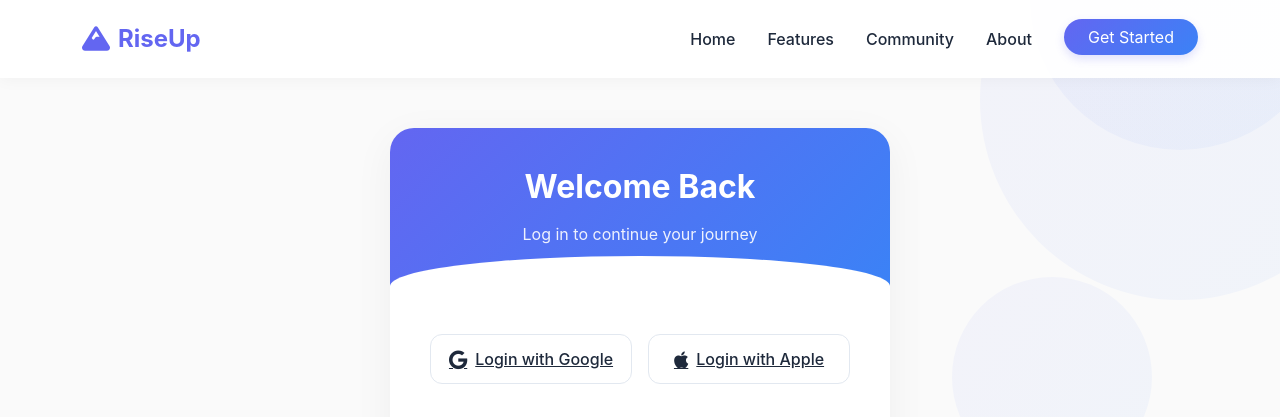
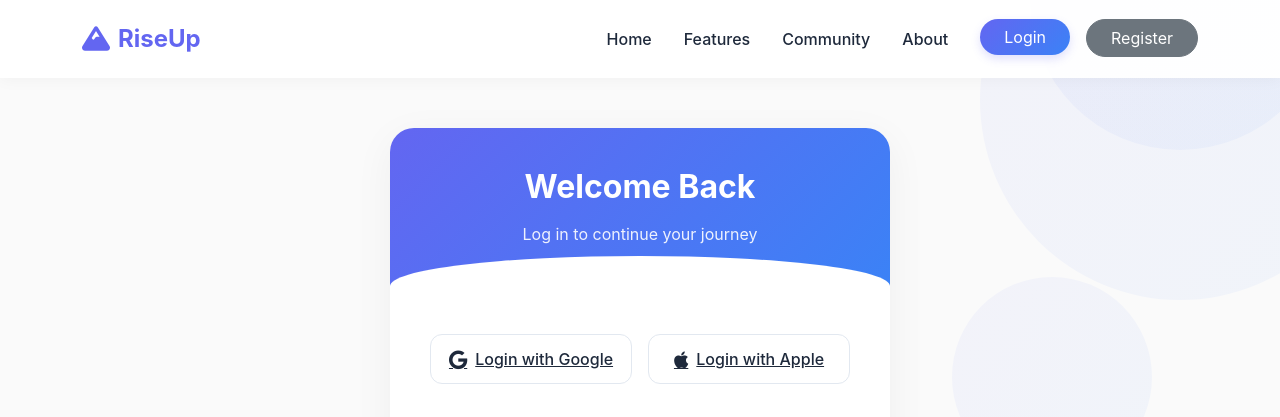
Before and after one commit to openaixander/RiseUp, a Django app: page /accounts/login/ in a window 1280 px wide. Shown: the top 417 px of the page. Run offline with Django 4.2, Linux system fonts and the light colour scheme; parts of the project's set-up code (start-up, migrations or seed data) failed here and were passed over; some libraries are stand-ins or nearby versions.

Commit message:
This is the final project

```diff
--- a/riseup_templates/templates/riseup_templates/includes/html_docs/navbar.html
+++ b/riseup_templates/templates/riseup_templates/includes/html_docs/navbar.html
@@ -21,9 +21,19 @@
                 <li class="nav-item">
                     <a class="nav-link" href="{% url 'riseup:about_us' %}">About</a>
                 </li>
-                <li class="nav-item ms-lg-3 mt-2 mt-lg-0">
-                    <a href="#" class="btn btn-primary rounded-pill px-4">Get Started</a>
-                </li>
+                {% if request.user.is_authenticated %}
+                    <li class="nav-item ms-lg-3 mt-2 mt-lg-0">
+                        <a href="{% url 'accounts:logout' %}" class="btn btn-primary rounded-pill px-4">Logout</a>
+                    </li>
+                {% else %}
+                    <li class="nav-item ms-lg-3 mt-2 mt-lg-0">
+                        <a href="{% url 'accounts:login' %}" class="btn btn-primary rounded-pill px-4">Login</a>
+                    </li>
+                    <li class="nav-item ms-lg-3 mt-2 mt-lg-0">
+                        <a href="{% url 'accounts:register' %}" class="btn btn-secondary rounded-pill px-4">Register</a>
+                    </li>
+                {% endif %}
+
             </ul>
         </div>
     </div>
```
